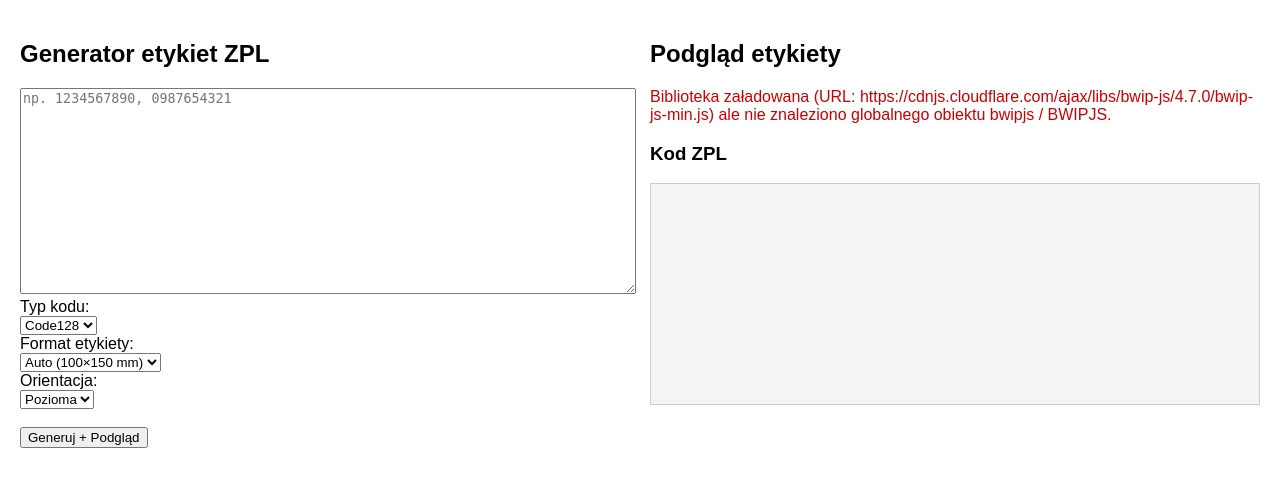
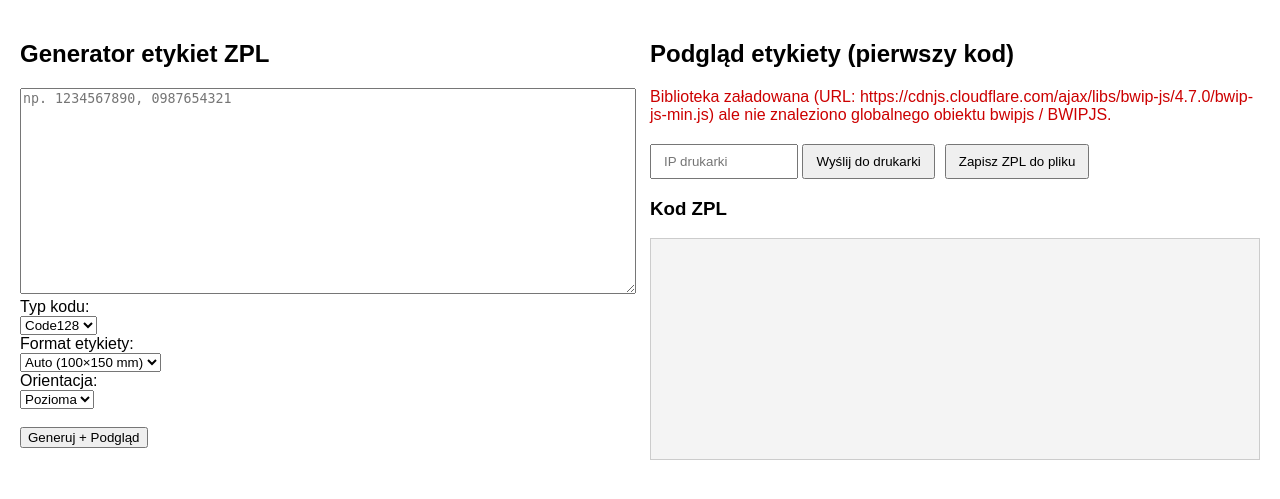
Before and after one commit to roxio/ZD421-codelabel-generator, a PHP site: page / in a window 1280 px wide. Shown: the top 499 px of the page. Run offline with PHP 8.4, Linux system fonts and the light colour scheme; some libraries are stand-ins or nearby versions.

Commit message:
Update 1.3

```diff
--- a/index.php
+++ b/index.php
@@ -37,6 +37,7 @@ function generate_zpl(array $codes, string $barcodeType, string $orientation, st
 }
 
 $zplOutput = '';
+$codes = [];
 if ($_SERVER['REQUEST_METHOD'] === 'POST') {
     $codes = parse_codes($_POST['codes'] ?? '');
     if (!empty($codes)) {
@@ -60,6 +61,12 @@ body{font-family:Arial,sans-serif;margin:20px;display:grid;grid-template-columns
 textarea{width:100%;height:200px}
 canvas{border:1px solid #999;margin-top:10px;max-width:100%;}
 #zpl_view{background:#f4f4f4;border:1px solid #ccc;padding:10px;font-family:monospace;white-space:pre;overflow:auto;height:200px}
+.actions {margin-top:20px;display:flex;gap:10px;flex-wrap:wrap;}
+.actions input, .actions button {padding:8px 12px;}
+.ip-input {width:120px;}
+.status {margin-top:10px;padding:10px;border-radius:4px;}
+.status.success {background:#d4edda;color:#155724;border:1px solid #c3e6cb;}
+.status.error {background:#f8d7da;color:#721c24;border:1px solid #f5c6cb;}
 </style>
 </head>
 <body>
@@ -97,11 +104,32 @@ canvas{border:1px solid #999;margin-top:10px;max-width:100%;}
 </div>
 
 <div>
-<h2>Podgląd etykiety</h2>
+<h2>Podgląd etykiety (pierwszy kod)</h2>
 <div id="preview"></div>
+
+<div class="actions">
+    <div>
+        <input type="text" id="printer_ip" class="ip-input" placeholder="IP drukarki" value="<?= htmlspecialchars($_POST['printer_ip'] ?? '') ?>">
+        <button type="button" onclick="sendToPrinter()">Wyślij do drukarki</button>
+    </div>
+    <button type="button" onclick="saveToFile()">Zapisz ZPL do pliku</button>
+</div>
+
+<div id="status"></div>
 
 <h3>Kod ZPL</h3>
 <div id="zpl_view"><?=htmlspecialchars($zplOutput)?></div>
+
+<?php if (!empty($codes)): ?>
+<div style="margin-top: 20px;">
+    <h4>Wygenerowane kody (<?= count($codes) ?>):</h4>
+    <ul>
+        <?php foreach ($codes as $index => $code): ?>
+            <li><?= htmlspecialchars($code) ?></li>
+        <?php endforeach; ?>
+    </ul>
+</div>
+<?php endif; ?>
 </div>
 
 <script>
@@ -110,7 +138,6 @@ canvas{border:1px solid #999;margin-top:10px;max-width:100%;}
         'https://cdnjs.cloudflare.com/ajax/libs/bwip-js/4.7.0/bwip-js-min.js',
         'https://cdn.jsdelivr.net/npm/bwip-js@4.7.0/dist/bwip-js-min.js',
         'https://unpkg.com/bwip-js@4.7.0/dist/bwip-js-min.js'
-
     ];
 
     function loadScript(url, timeout = 8000){
@@ -275,26 +302,11 @@ canvas{border:1px solid #999;margin-top:10px;max-width:100%;}
 
     const codesToRender = <?= json_encode($codes ?? []) ?>;
 
-    // Jeśli nie ma kodów z PHP, spróbuj znaleźć w ZPL (fallback)
-    let listToRender = codesToRender;
-    if (listToRender.length === 0) {
-        const fdRegex = /\^FD([^\\^]*)\^FS/g;
-        let match;
-        const found = [];
-        while ((match = fdRegex.exec(zplText)) !== null) {
-            const val = match[1].trim();
-            if (!val) continue;
-            if (/^Data:/i.test(val)) continue;
-            if (!found.includes(val)) {
-                found.push(val);
-            }
-        }
-        listToRender = found;
-    }
-
-    listToRender.forEach((code) => {
+    // Renderuj tylko pierwszy kod
+    if (codesToRender.length > 0) {
+        const firstCode = codesToRender[0];
         try {
-            const c = createLabelCanvas(code, barcodeType, labelFormat, orientation);
+            const c = createLabelCanvas(firstCode, barcodeType, labelFormat, orientation);
             preview.appendChild(c);
         } catch (e) {
             const err = document.createElement('div');
@@ -302,9 +314,86 @@ canvas{border:1px solid #999;margin-top:10px;max-width:100%;}
             err.textContent = 'Błąd renderowania etykiety: ' + (e.message || e);
             preview.appendChild(err);
         }
-    });
+    }
+})();
 
-})();
+// Funkcja do wysyłania do drukarki
+async function sendToPrinter() {
+    const printerIp = document.getElementById('printer_ip').value.trim();
+    const zplContent = `<?= addslashes($zplOutput ?? '') ?>`;
+    const statusDiv = document.getElementById('status');
+
+    if (!printerIp) {
+        showStatus('Proszę podać adres IP drukarki', 'error');
+        return;
+    }
+
+    if (!zplContent) {
+        showStatus('Brak danych ZPL do wysłania', 'error');
+        return;
+    }
+
+    showStatus('Wysyłanie do drukarki...', '');
+
+    try {
+        // Wysyłanie ZPL do drukarki przez HTTP (port 9100)
+        const response = await fetch(`http://${printerIp}:9100`, {
+            method: 'POST',
+            body: zplContent,
+            mode: 'no-cors'
+        });
+
+        // Uwaga: no-cors nie pozwala na odczyt odpowiedzi, więc zakładamy sukces
+        showStatus('Pomyślnie wysłano do drukarki', 'success');
+
+    } catch (error) {
+        showStatus('Błąd wysyłania do drukarki: ' + error.message, 'error');
+    }
+}
+
+// Funkcja do zapisu do pliku
+function saveToFile() {
+    const zplContent = `<?= addslashes($zplOutput ?? '') ?>`;
+    const statusDiv = document.getElementById('status');
+
+    if (!zplContent) {
+        showStatus('Brak danych ZPL do zapisania', 'error');
+        return;
+    }
+
+    try {
+        // Tworzenie pliku do pobrania
+        const blob = new Blob([zplContent], { type: 'text/plain' });
+        const url = URL.createObjectURL(blob);
+        const a = document.createElement('a');
+        a.href = url;
+        a.download = 'etykiety_zpl_' + new Date().toISOString().slice(0,19).replace(/:/g,'-') + '.zpl';
+        document.body.appendChild(a);
+        a.click();
+        document.body.removeChild(a);
+        URL.revokeObjectURL(url);
+
+        showStatus('Plik ZPL został pobrany', 'success');
+    } catch (error) {
+        showStatus('Błąd zapisywania pliku: ' + error.message, 'error');
+    }
+}
+
+// Funkcja do wyświetlania statusu
+function showStatus(message, type) {
+    const statusDiv = document.getElementById('status');
+    statusDiv.textContent = message;
+    statusDiv.className = 'status';
+    if (type) {
+        statusDiv.classList.add(type);
+    }
+
+    // Autoukrywanie po 5 sekundach
+    setTimeout(() => {
+        statusDiv.textContent = '';
+        statusDiv.className = 'status';
+    }, 5000);
+}
 </script>
 </body>
 </html>
```
